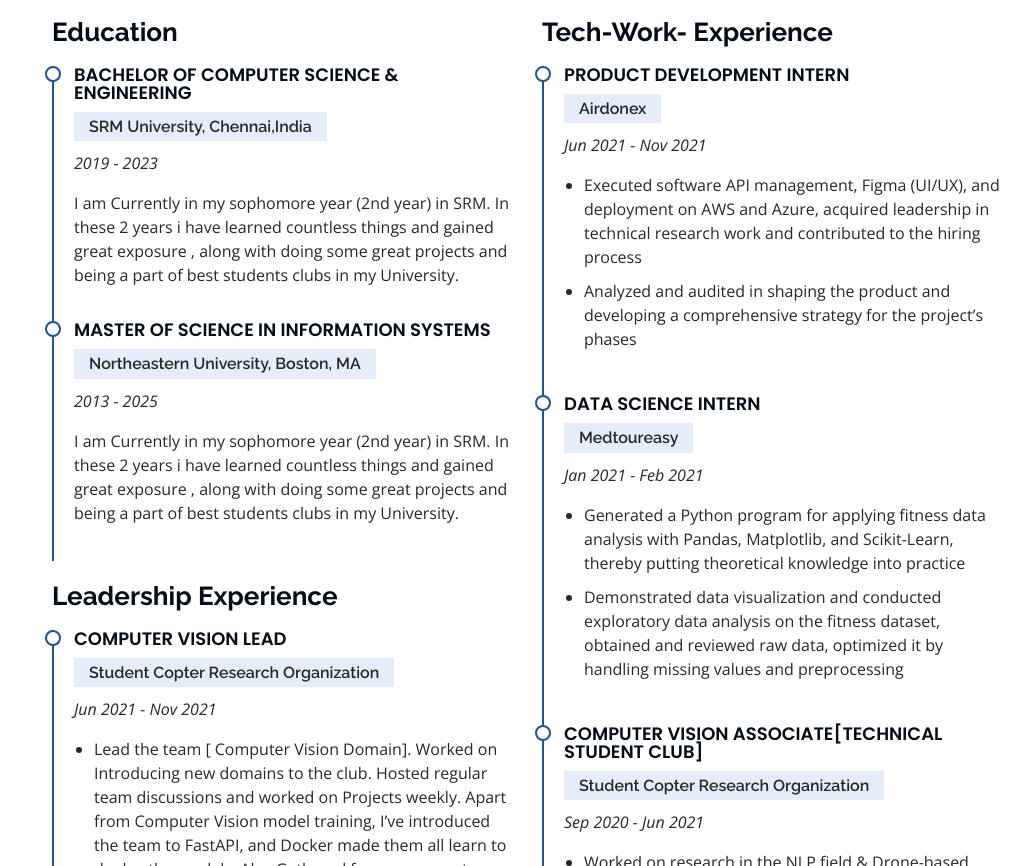
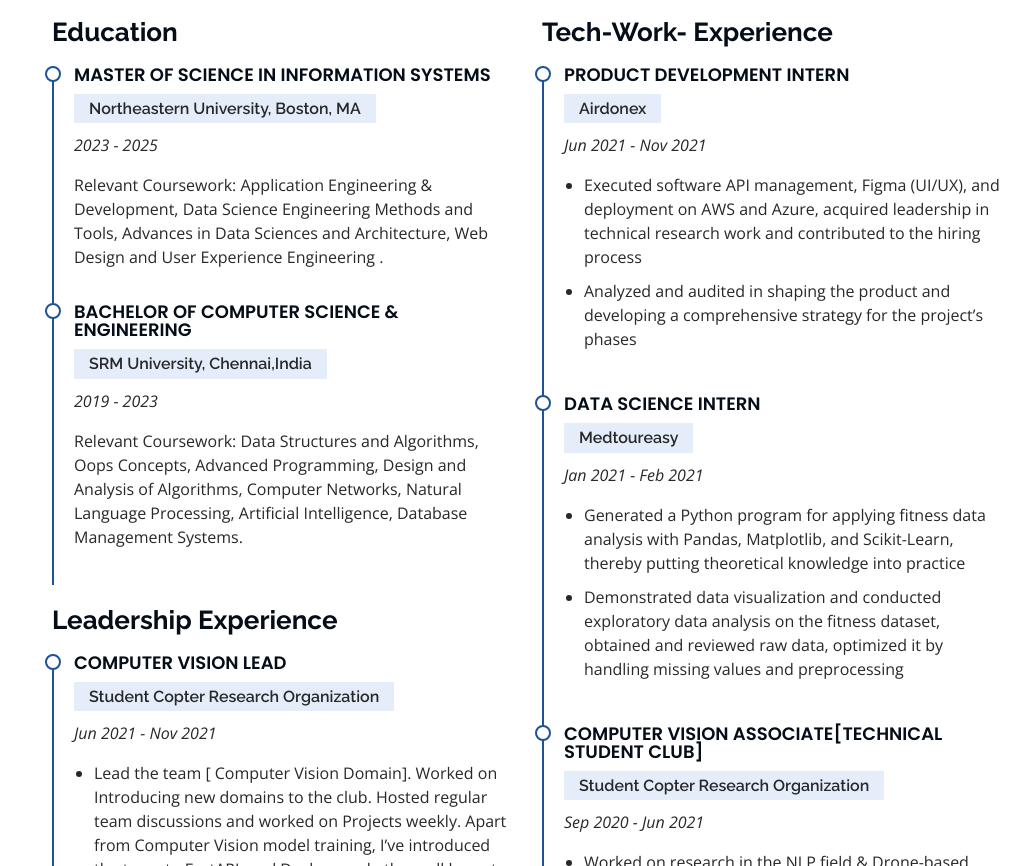
Before and after one commit to akashvarun10/akashvarun10.github.io, a plain HTML site: page index.html in a window 1280 px wide. Shown: the part 2338-3204 px from the top of the page, without its empty margins (263-1280 px from the left). Drawn offline with nearby package versions, Linux system fonts and the light colour scheme.

Commit message:
changed info

```diff
--- a/index.html
+++ b/index.html
@@ -6,8 +6,11 @@
   <meta content="width=device-width, initial-scale=1.0" name="viewport">
 
   <title>Akash Varun</title>
+  <!-- <link rel="icon" type="image/x-icon" href="/images/favicon.ico"> -->
+
   <meta content="" name="description">
   <meta content="" name="keywords">
+
 
   <!-- Favicons -->
   <!--
@@ -337,19 +340,24 @@
           <div class="col-lg-6" data-aos="fade-up">
             <h3 class="resume-title">Education</h3>
             <div class="resume-item">
+              <h4>Master of Science in Information Systems</h4>
+              <h5>Northeastern University, Boston, MA</h5>
+              <p><em>2023 - 2025</em></p>
+	        <p>Relevant Coursework: Application Engineering & Development, Data Science Engineering Methods and Tools, Advances in Data Sciences and Architecture, Web Design and User Experience Engineering .</p>
+            </div>
+            <div class="resume-item">
               <h4>Bachelor of Computer Science & Engineering</h4>
               <h5>SRM University, Chennai,India</h5>
               <p><em>2019 - 2023</em></p>
-	        <p>I am Currently in my sophomore year (2nd year) in SRM. In these 2 years i have learned countless things and gained great exposure , along with doing some great projects and being a part of best students clubs in my University. </p>
-
+	        <p>Relevant Coursework: Data Structures and Algorithms, Oops Concepts, Advanced Programming,
+            Design and Analysis of Algorithms, Computer Networks, Natural Language Processing, Artificial Intelligence, Database Management Systems.</p>
             </div>
-            <div class="resume-item">
+            <!-- <div class="resume-item">
               <h4>Master of Science in Information Systems</h4>
               <h5>Northeastern University, Boston, MA</h5>
               <p><em>2013 - 2025</em></p>
 	        <p>I am Currently in my sophomore year (2nd year) in SRM. In these 2 years i have learned countless things and gained great exposure , along with doing some great projects and being a part of best students clubs in my University. </p>
-
-            </div>
+            </div> -->
 
             <h3 class="resume-title">Leadership Experience</h3>
             <div class="resume-item">
```
